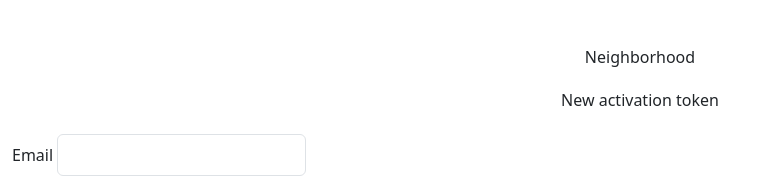
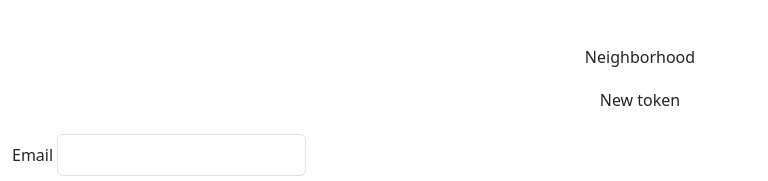
Before and after one commit to brayanquirozurrutia/proyecto_1_web, a React (Vite) app: page /activate-account-new-token in a window 1280 px wide. Shown: the top 181 px of the page, without its empty margins (0-768 px from the left). Built offline with nearby package versions, Linux system fonts and the light colour scheme; no server answers.

Commit message:
:construction:
Incorpora vista para solicitar nuevo token de reset password

```diff
--- a/src/App.tsx
+++ b/src/App.tsx
@@ -5,6 +5,7 @@ import SignUp from "./components/signup/SignUp.tsx";
 import ActivateAccount from "./components/activate_account/ActivateAccount.tsx";
 import ResetPassword from "./components/reset_password/ResetPassword.tsx";
 import ActivateAccountNewToken from "./components/activate_account_new_token/ActivateAccountNewToken.tsx";
+import ResetPasswordNewToken from "./components/reset_password_new_token/ResetPasswordNewToken.tsx";
 
 function App() {
     return (
@@ -16,6 +17,7 @@ function App() {
                 <Route path="/activate-account" element={<ActivateAccount />} />
                 <Route path="/reset-password" element={<ResetPassword />} />
                 <Route path="/activate-account-new-token" element={<ActivateAccountNewToken />} />
+                <Route path="/reset-password-new-token" element={<ResetPasswordNewToken />} />
             </Routes>
         </Router>
     );
--- a/src/components/activate_account_new_token/ActivateAccountNewToken.tsx
+++ b/src/components/activate_account_new_token/ActivateAccountNewToken.tsx
@@ -1,6 +1,6 @@
 import NewToken from "../general/NewToken.tsx";
 
-const NewTokenUrl = import.meta.env.VITE_NEW_ACTIVATE_ACCOUNT_TOKEN_URL
+const NewTokenUrl = import.meta.env.VITE_NEW_ACTIVATE_ACCOUNT_TOKEN_URL as string;
 
 const ActivateAccountNewToken = () => {
     return (
--- a/src/components/general/NewToken.tsx
+++ b/src/components/general/NewToken.tsx
@@ -32,7 +32,7 @@ const ActivateAccountNewToken: React.FC<ActivateAccountNewTokenProps> = ({
 
     return (
         <div className={`${customStyles.customBackground} pt-4`}>
-            <AuthMessageProps subTitle={"New activation token"} />
+            <AuthMessageProps subTitle={"New token"} />
             <div className={"flex flex-col px-20 py-4"}>
                 <form
                     onSubmit={handleSubmit}
--- /dev/null
+++ b/src/components/reset_password_new_token/ResetPasswordNewToken.tsx
@@ -0,0 +1,13 @@
+import NewToken from "../general/NewToken.tsx";
+
+const NewTokenUrl = import.meta.env.VITE_NEW_RESET_PASSWORD_TOKEN_URL as string;
+
+const ResetPasswordNewToken = () => {
+    return (
+        <div>
+            <NewToken TokenUrl={NewTokenUrl} />
+        </div>
+    );
+}
+
+export default ResetPasswordNewToken;
```
